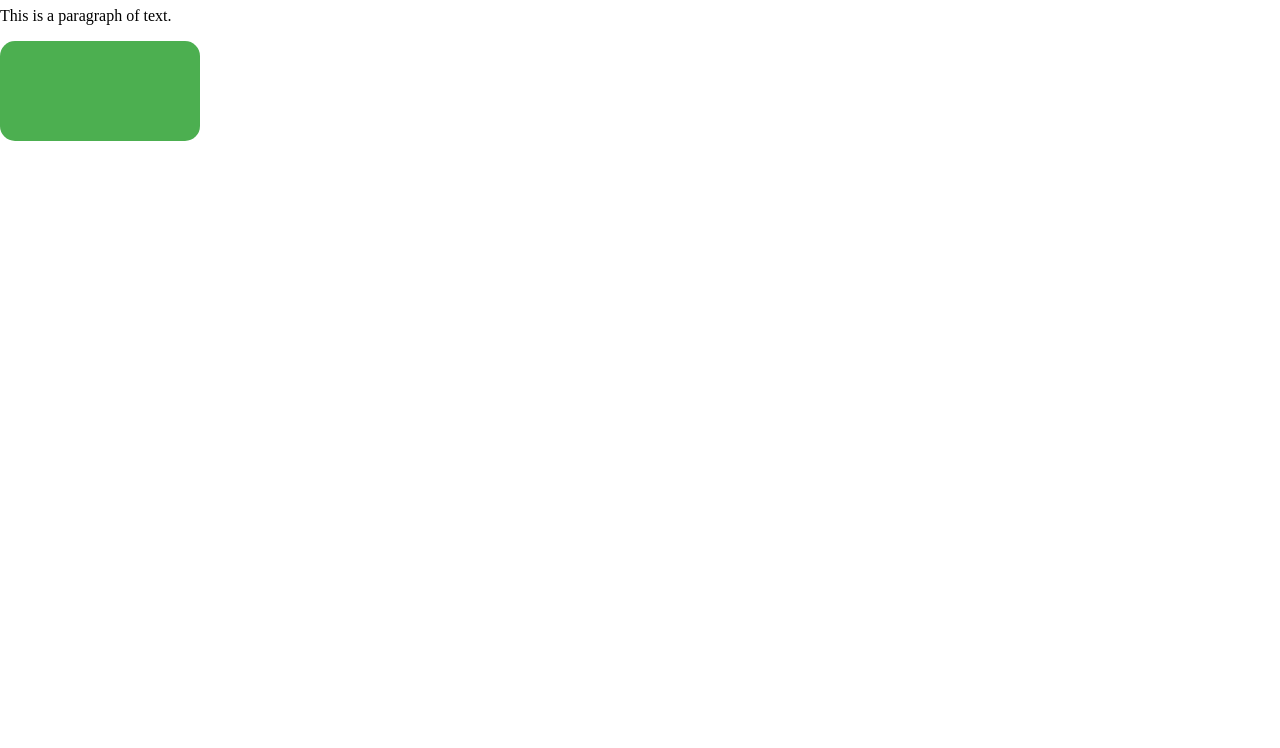
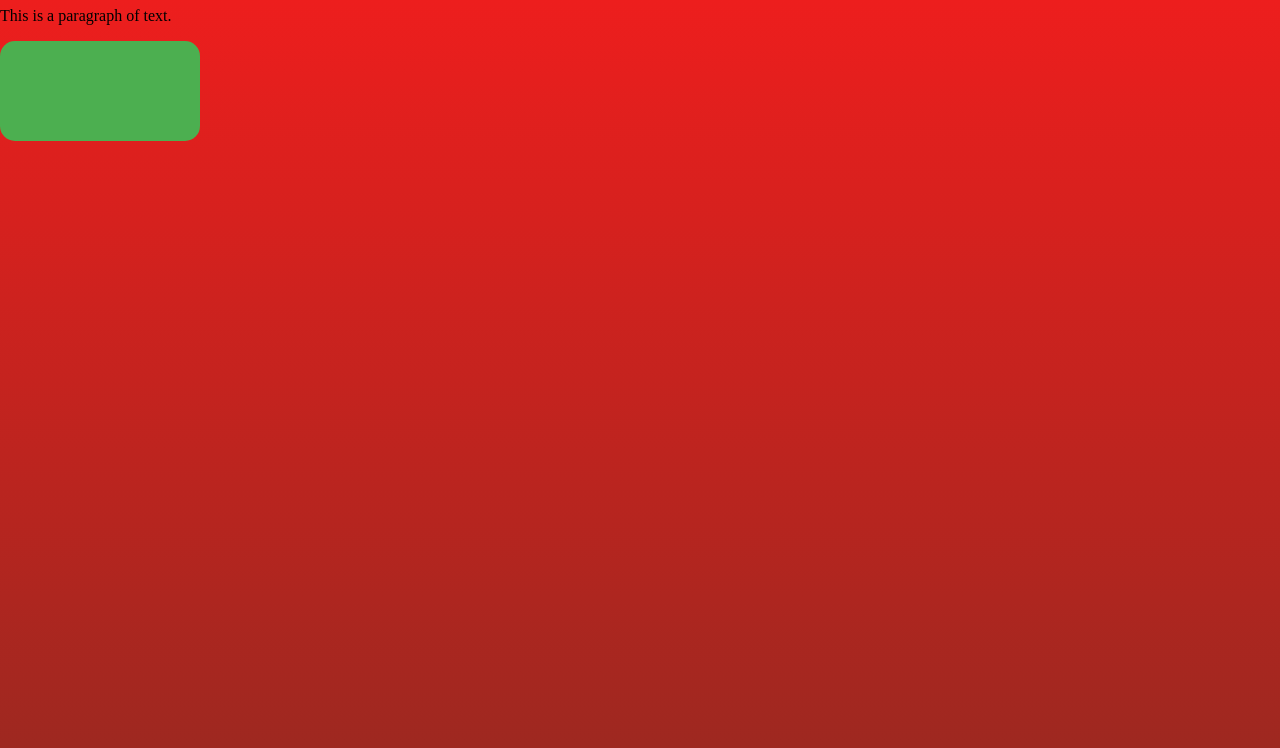
Before and after one commit to Daxerous-z/BUILDER, a plain HTML site: page index.html in a window 1280 px wide. Shown: the part 73-821 px from the top of the page. Drawn offline with Linux system fonts and the light colour scheme.

Commit message:
Update style.css

```diff
--- a/style.css
+++ b/style.css
@@ -9,5 +9,5 @@ body {
   margin: 0; /* Remove default margin */
   height: 100vh; /* Make the body take the full height of the viewport */
   width: 100vw; /* Ensure the body covers the full width of the viewport */
-  background: linear-gradient(to bottom, ##f51d1d, #9e2820);
+  background: linear-gradient(to bottom, #f51d1d, #9e2820);
 }
```
